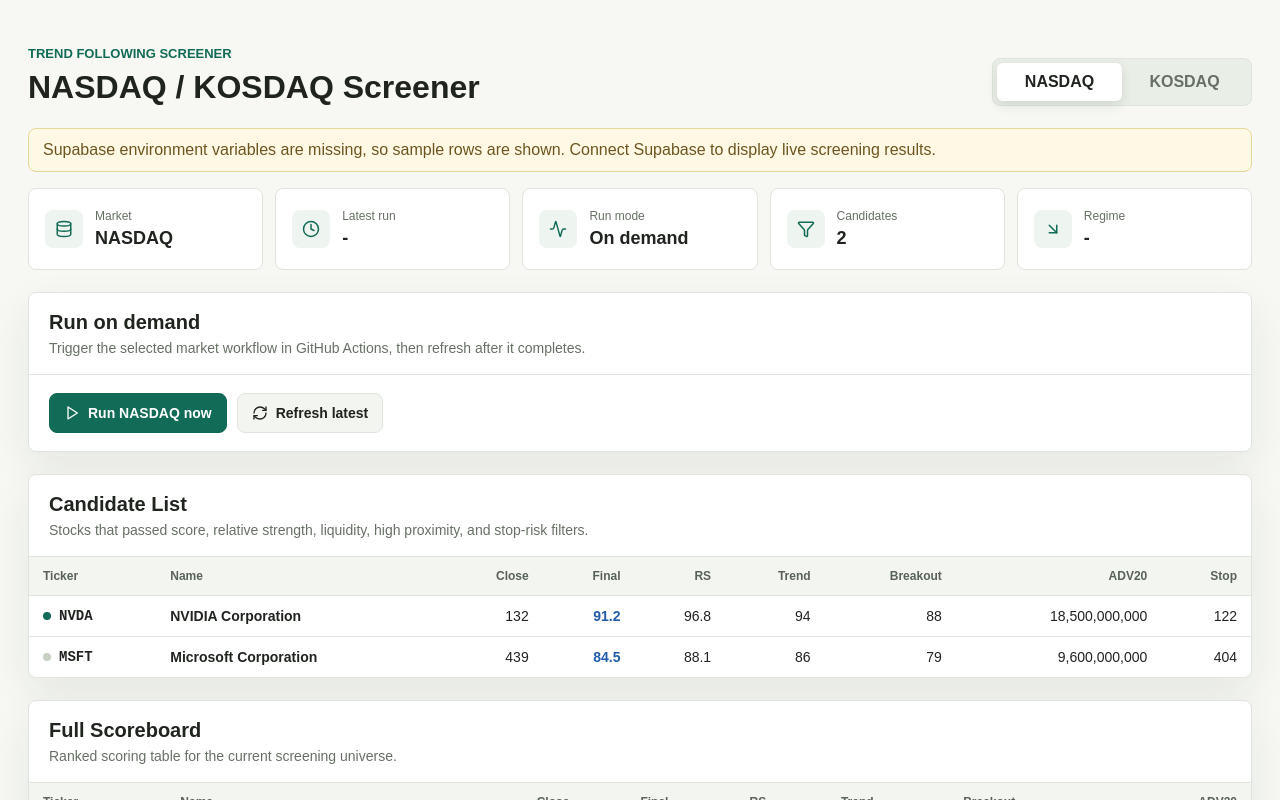
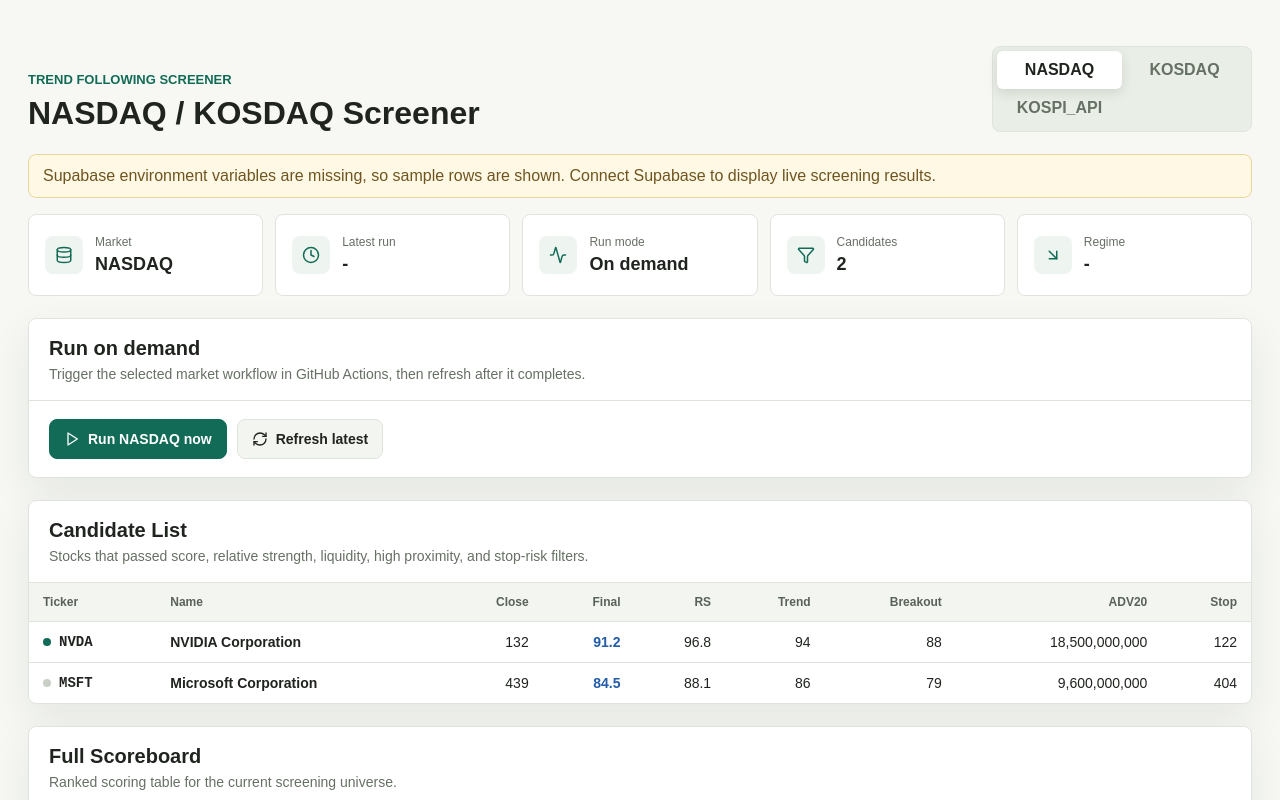
Before and after one commit to ddss8905-sudo/stocke, a Next.js app: page / in a window 1280 px wide. Shown: the top 800 px of the page. Built offline with nearby package versions, Linux system fonts and the light colour scheme; no server answers.

Commit message:
Add KOSPI API market tab

```diff
--- a/app/page.tsx
+++ b/app/page.tsx
@@ -8,9 +8,10 @@
   searchParams?: Promise<{ market?: string }>;
 };
 
-const markets: Market[] = ["NASDAQ", "KOSDAQ"];
+const markets: Market[] = ["NASDAQ", "KOSDAQ", "KOSPI_API"];
 
 function asMarket(value: string | undefined): Market {
+  if (value === "KOSPI_API") return "KOSPI_API";
   return value === "KOSDAQ" ? "KOSDAQ" : "NASDAQ";
 }
 
@@ -125,7 +126,7 @@
       <section className="stats">
         <Stat label="Market" value={market} icon={<Database size={18} />} />
         <Stat label="Latest run" value={latestRun} icon={<Clock size={18} />} />
-        <Stat label="Run mode" value="On demand" icon={<Activity size={18} />} />
+        <Stat label="Run mode" value={market === "KOSPI_API" ? "KIS API" : "On demand"} icon={<Activity size={18} />} />
         <Stat label="Candidates" value={String(data.run?.candidate_count ?? data.candidates.length)} icon={<Filter size={18} />} />
         <Stat
           label="Regime"
```
